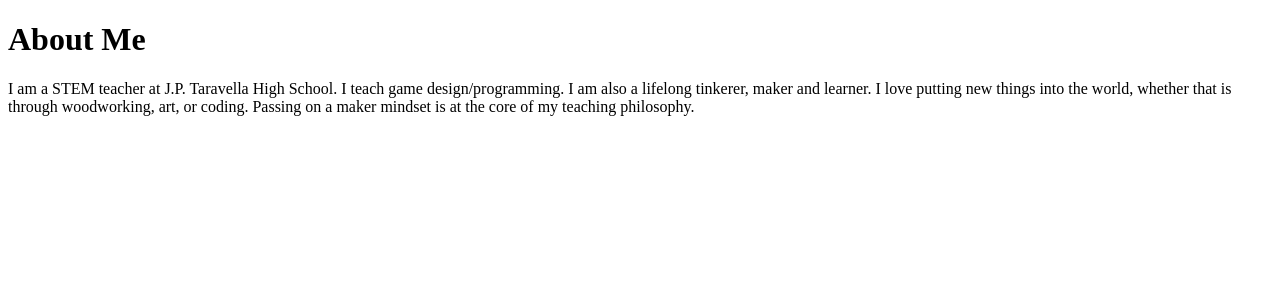
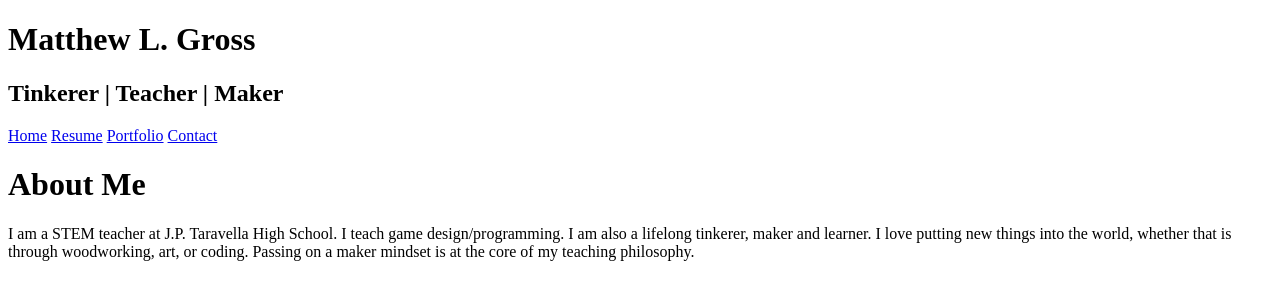
Before and after one commit to JPT-Gross/resume2, a plain HTML site: page index.html in a window 1280 px wide. Drawn offline with Linux system fonts and the light colour scheme.

Commit message:
Added pages and started nav and header

```diff
--- a/index.html
+++ b/index.html
@@ -1,9 +1,24 @@
 <!DOCTYPE html>
 <html lang="en">
     <head>
+        <meta name="viewport" content="width=device-width, initial-scale=1.0">
         <title>Home</title>
     </head>
     <body>
+        <!-- Header -->
+
+        <header>
+            <h1>Matthew L. Gross</h1>
+            <h2>Tinkerer | Teacher | Maker</h2>
+        </header>
+
+        <nav>
+            <a href="index.html">Home</a>
+            <a href="resume.html">Resume</a>
+            <a href="portfolio.html">Portfolio</a>
+            <a href="contact.html">Contact</a>
+        </nav>
+
         <h1>About Me</h1>
         <p>
             I am a STEM teacher at J.P. Taravella High School. I teach game
```
Also changed, not shown: contact.html (added), portfolio.html (added), resume.html (added).
